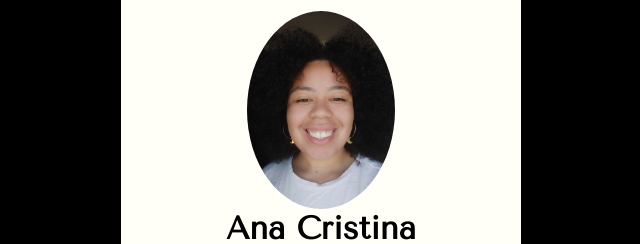
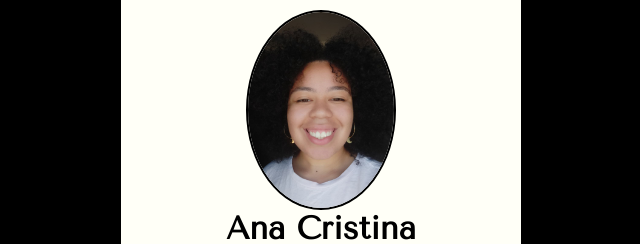
Before and after one commit to momoyo-droid/Desenvolvimento-Web, a plain HTML site: page exercise3-css/q6/index.html in a window 1280 px wide. Shown: the top 244 px of the page, 319-959 px from the left. Drawn offline with nearby package versions, Linux system fonts and the light colour scheme.

Commit message:
Change the color of border

```diff
--- a/exercise3-css/q6/style.css
+++ b/exercise3-css/q6/style.css
@@ -9,7 +9,7 @@
     border-radius: 50%;
     width: 150px;
     height: 200px;
-    border: 1.5px solid rgb(255, 255, 255);
+    border: 2px solid black;
 }
 
 .text-center{
```
